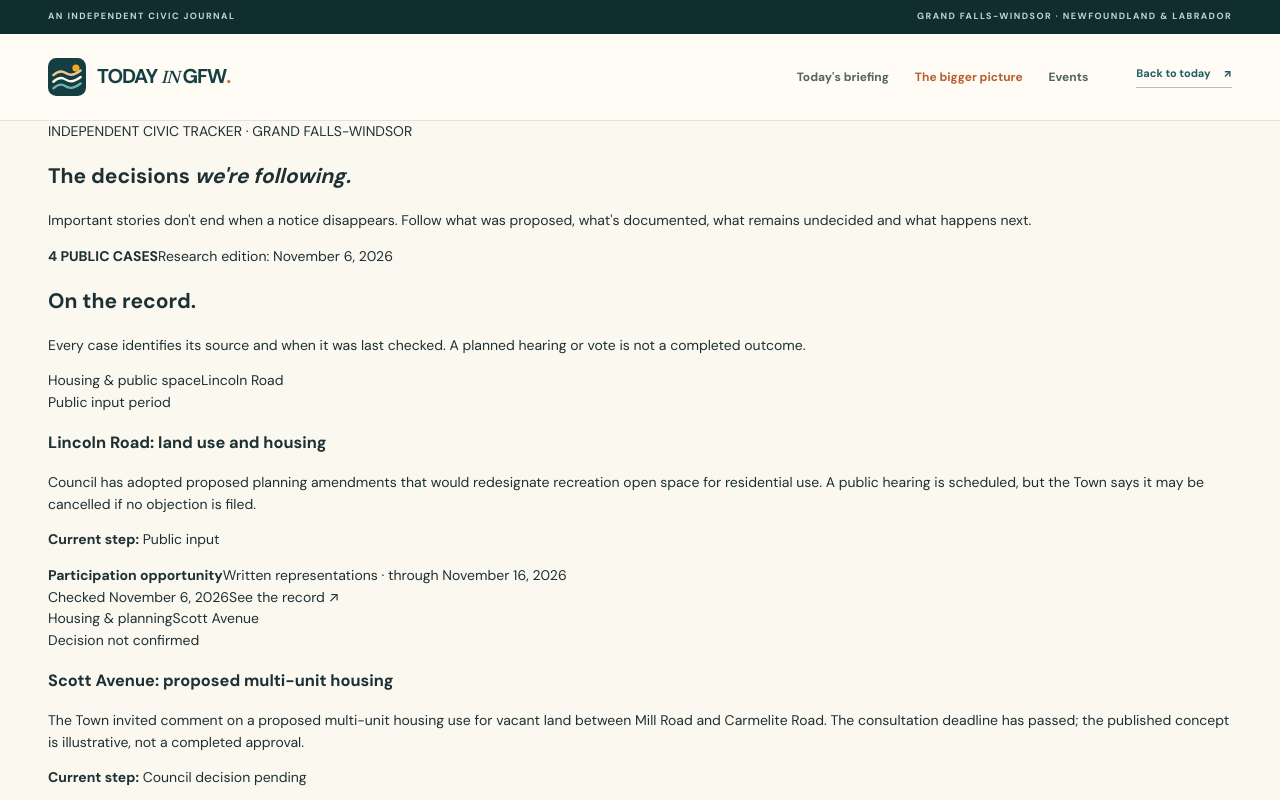
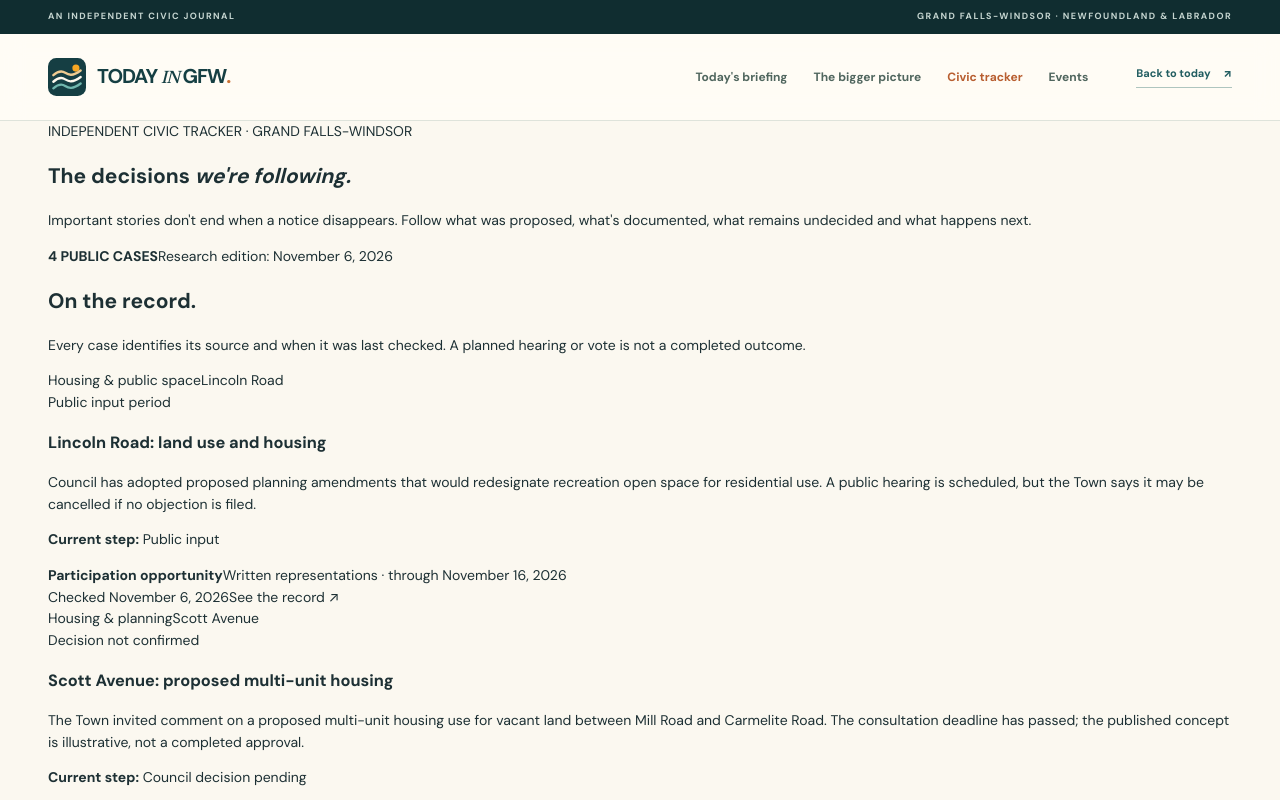
Before and after one commit to defford/today-in-gfw, a Next.js app: page /issues in a window 1280 px wide. Shown: the top 800 px of the page. Built offline with nearby package versions, Linux system fonts and the light colour scheme.

Commit message:
Add active-aware Civic tracker link to journal navigation

```diff
--- a/components/JournalNav.tsx
+++ b/components/JournalNav.tsx
@@ -1,9 +1,9 @@
 import Link from "next/link";
-export default function JournalNav(){
+export default function JournalNav({active = "journal"}: {active?: "journal" | "issues" | "none"}){
  return <><div className="journal-topline"><div className="wrap"><span>AN INDEPENDENT CIVIC JOURNAL</span><span>GRAND FALLS-WINDSOR · NEWFOUNDLAND & LABRADOR</span></div></div>
  <header className="journal-nav"><div className="wrap journal-nav-inside">
    <Link className="journal-logo" href="/"><img src="/assets/river-mark.svg" width="38" height="38" alt=""/><span>TODAY <em>IN</em> GFW<b>.</b></span></Link>
-   <nav aria-label="Journal navigation"><Link href="/">Today's briefing</Link><Link href="/bigger-picture" aria-current="page">The bigger picture</Link><Link href="/#events">Events</Link></nav>
+   <nav aria-label="Journal navigation"><Link href="/">Today's briefing</Link><Link href="/bigger-picture" aria-current={active === "journal" ? "page" : undefined}>The bigger picture</Link><Link href="/issues" aria-current={active === "issues" ? "page" : undefined}>Civic tracker</Link><Link href="/#events">Events</Link></nav>
    <Link className="journal-nav-home" href="/">Back to today <span>↗</span></Link>
  </div></header></>
 }
```
